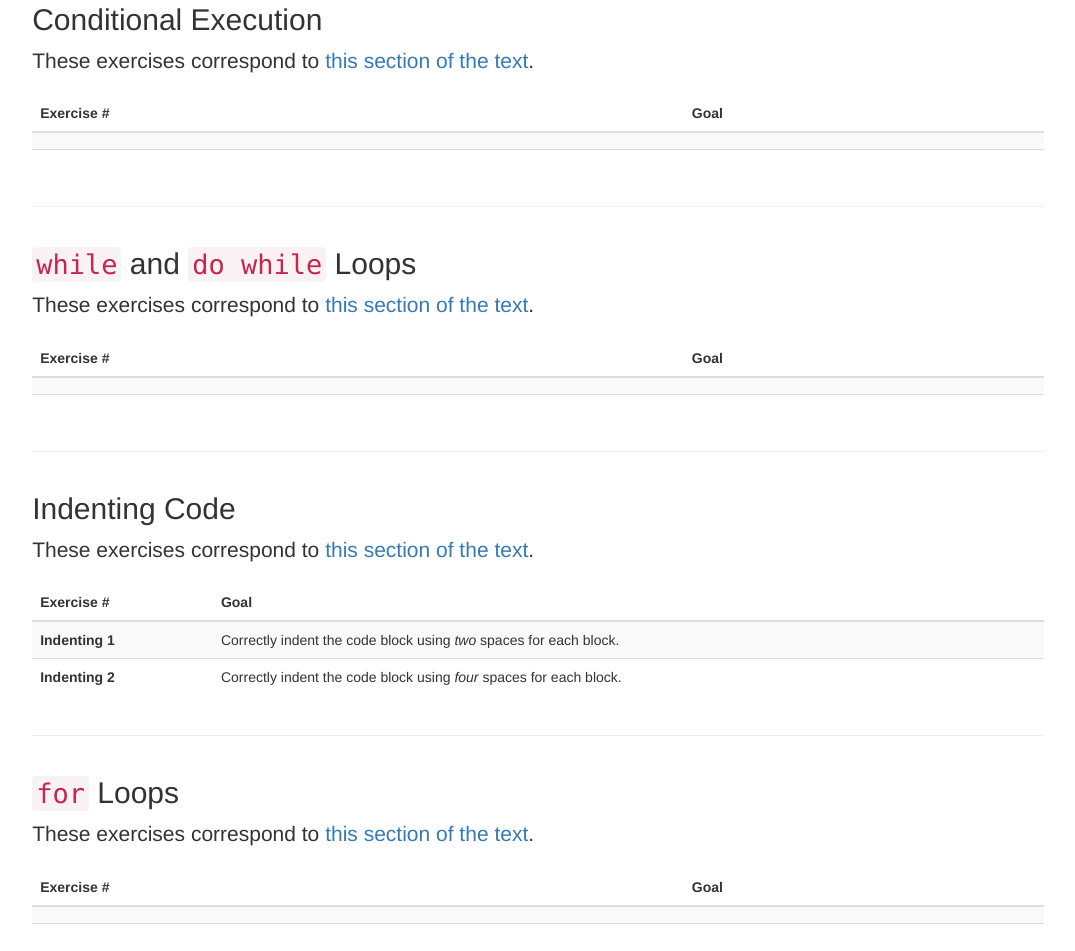
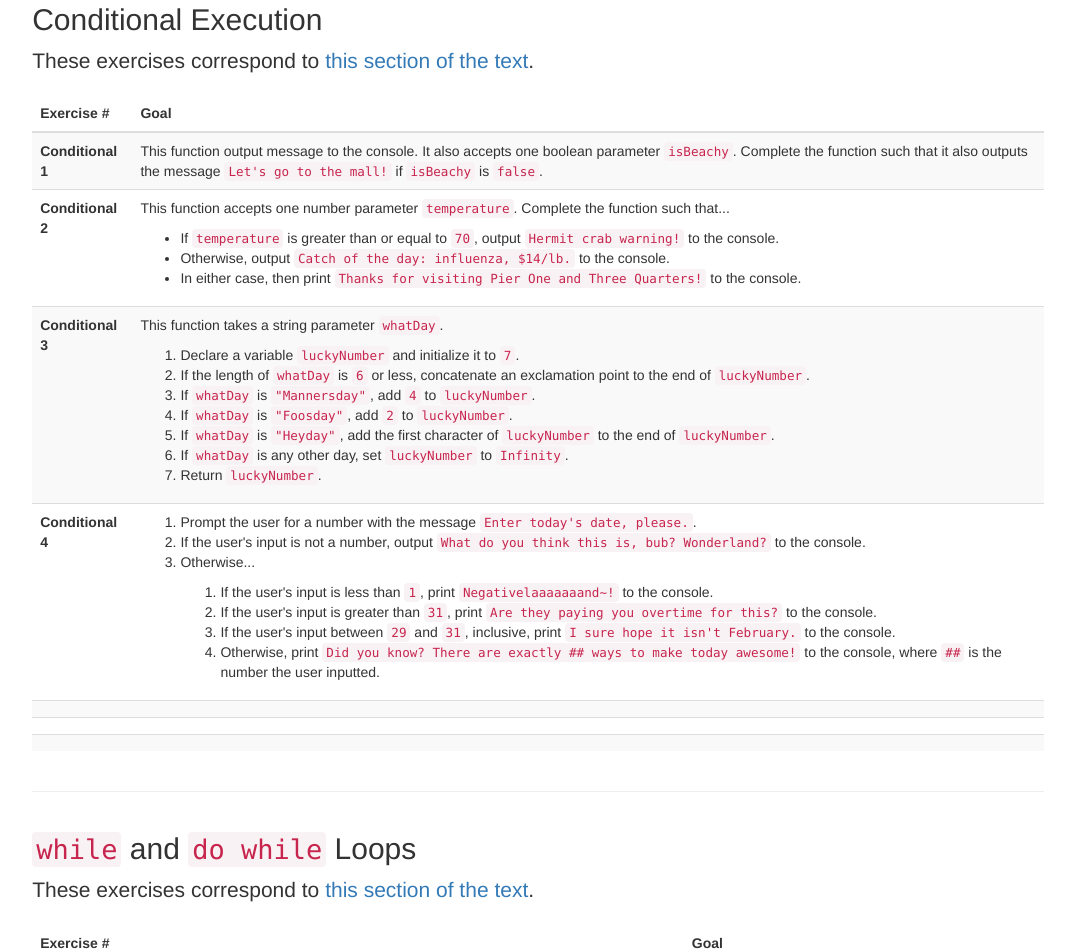
Before and after one commit to YWebCA/EloquentYWeb, a website: page chapter02/index.html in a window 1280 px wide. Shown: the part 4477-5428 px from the top of the page, without its empty margins (102-1177 px from the left). Drawn offline with Linux system fonts and the light colour scheme.

Commit message:
Instructions for Conditional Execution

```diff
--- a/chapter02/index.html
+++ b/chapter02/index.html
@@ -422,6 +422,59 @@
           </thead>
           <tbody>
             <tr>
+              <th>Conditional 1</th>
+              <td>This function output message to the console. It also accepts one boolean parameter <code>isBeachy</code>. Complete the function such that it also outputs the message <code>Let's go to the mall!</code> if <code>isBeachy</code> is <code>false</code>.</td>
+            </tr>
+            <tr>
+              <th>Conditional 2</th>
+              <td>
+                <p>This function accepts one number parameter <code>temperature</code>. Complete the function such that...</p>
+                <ul>
+                  <li>If <code>temperature</code> is greater than or equal to <code>70</code>, output <code>Hermit crab warning!</code> to the console.</li>
+                  <li>Otherwise, output <code>Catch of the day: influenza, $14/lb.</code> to the console.</li>
+                  <li>In either case, then print <code>Thanks for visiting Pier One and Three Quarters!</code> to the console.</li>
+                </ul>
+              </td>
+            </tr>
+            <tr>
+              <th>Conditional 3</th>
+              <td>
+                <p>This function takes a string parameter <code>whatDay</code>.</p>
+                <ol>
+                  <li>Declare a variable <code>luckyNumber</code> and initialize it to <code>7</code>.</li>
+                  <li>If the length of <code>whatDay</code> is <code>6</code> or less, concatenate an exclamation point to the end of <code>luckyNumber</code>.</li>
+                  <li>If <code>whatDay</code> is <code>"Mannersday"</code>, add <code>4</code> to <code>luckyNumber</code>.</li>
+                  <li>If <code>whatDay</code> is <code>"Foosday"</code>, add <code>2</code> to <code>luckyNumber</code>.</li>
+                  <li>If <code>whatDay</code> is <code>"Heyday"</code>, add the first character of <code>luckyNumber</code> to the end of <code>luckyNumber</code>.</li>
+                  <li>If <code>whatDay</code> is any other day, set <code>luckyNumber</code> to <code>Infinity</code>.</li>
+                  <li>Return <code>luckyNumber</code>.</li>
+                </ol>
+              </td>
+            </tr>
+            <tr>
+              <th>Conditional 4</th>
+              <td>
+                <ol>
+                  <li>Prompt the user for a number with the message <code>Enter today's date, please.</code>.</li>
+                  <li>If the user's input is not a number, output <code>What do you think this is, bub? Wonderland?</code> to the console.</li>
+                  <li>
+                    <p>Otherwise...</p>
+                    <ol>
+                      <li>If the user's input is less than <code>1</code>, print <code>Negativelaaaaaaand~!</code> to the console.</code></li>
+                      <li>If the user's input is greater than <code>31</code>, print <code>Are they paying you overtime for this?</code> to the console.</li>
+                      <li>If the user's input between <code>29</code> and <code>31</code>, inclusive, print <code>I sure hope it isn't February.</code> to the console.</li>
+                      <li>Otherwise, print <code>Did you know? There are exactly ## ways to make today awesome!</code> to the console, where <code>##</code> is the number the user inputted.</li>
+                    </ol>
+                  </li>
+                </ol>
+              </td>
+            </tr>
+
+            <tr>
+              <th></th>
+              <td></td>
+            </tr>
+            <tr>
               <th></th>
               <td></td>
             </tr>
```
